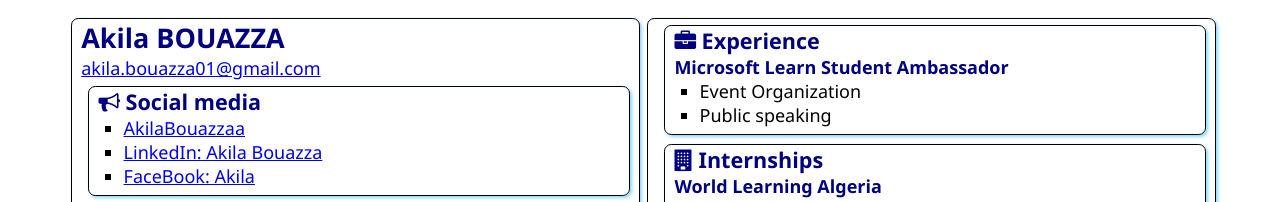
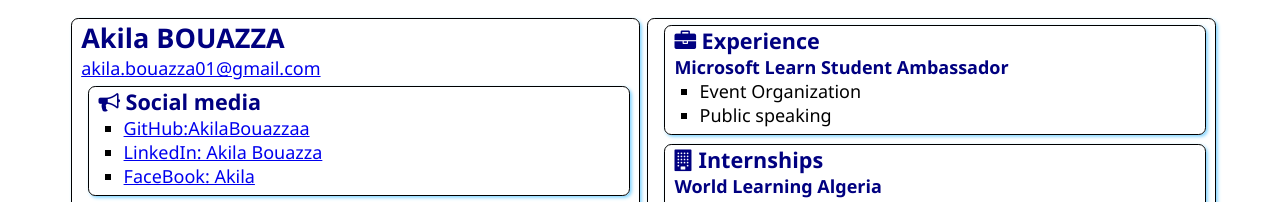
Before and after one commit to AkilaBouazzaa/-SATechnicalOnboarding, a plain HTML site: page src/index.html in a window 1280 px wide. Shown: the top 202 px of the page. Drawn offline with Linux system fonts and the light colour scheme.

Commit message:
Update index.html
added titles to the social media

```diff
--- a/src/index.html
+++ b/src/index.html
@@ -21,7 +21,7 @@
                     Social media
                 </h2>
                 <ul>
-                    <li><a href="https://github.com/AkilaBouazzaa">AkilaBouazzaa</a></li>
+                    <li><a href="https://github.com/AkilaBouazzaa">GitHub:AkilaBouazzaa</a></li>
                     <li><a href="https://www.linkedin.com/in/akila-bouazza/">LinkedIn: Akila Bouazza</a></li>
                     <li><a href="https://web.facebook.com/akilabouazza01/">FaceBook: Akila</a></li>
                 </ul>
```
